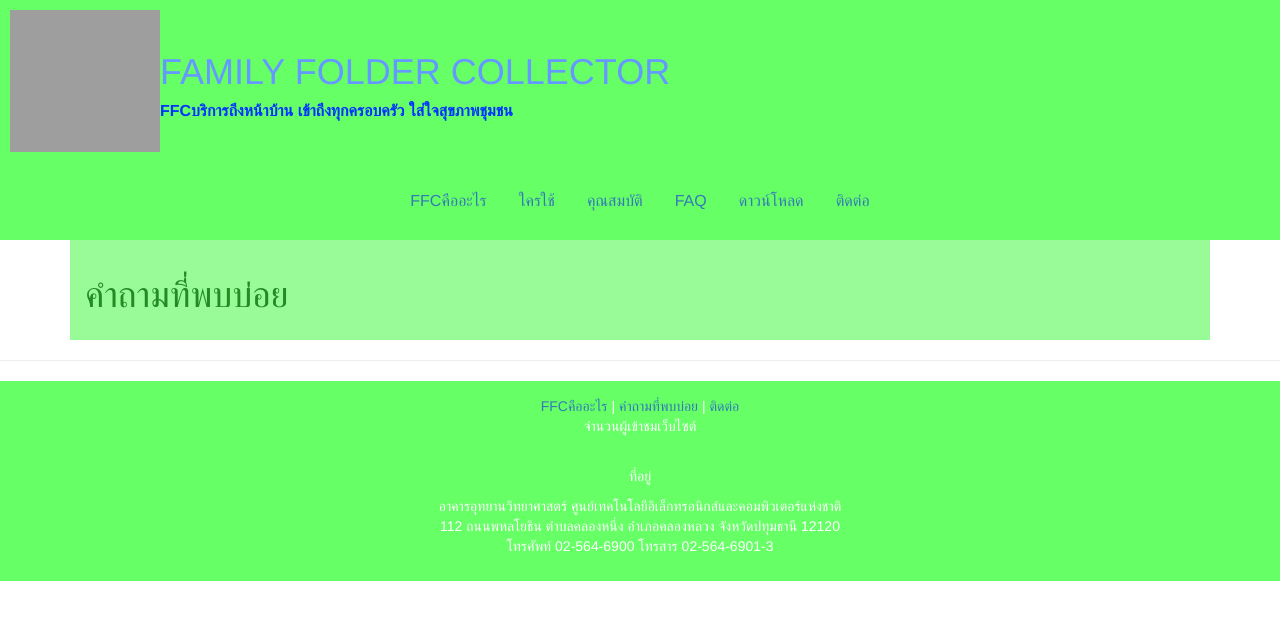
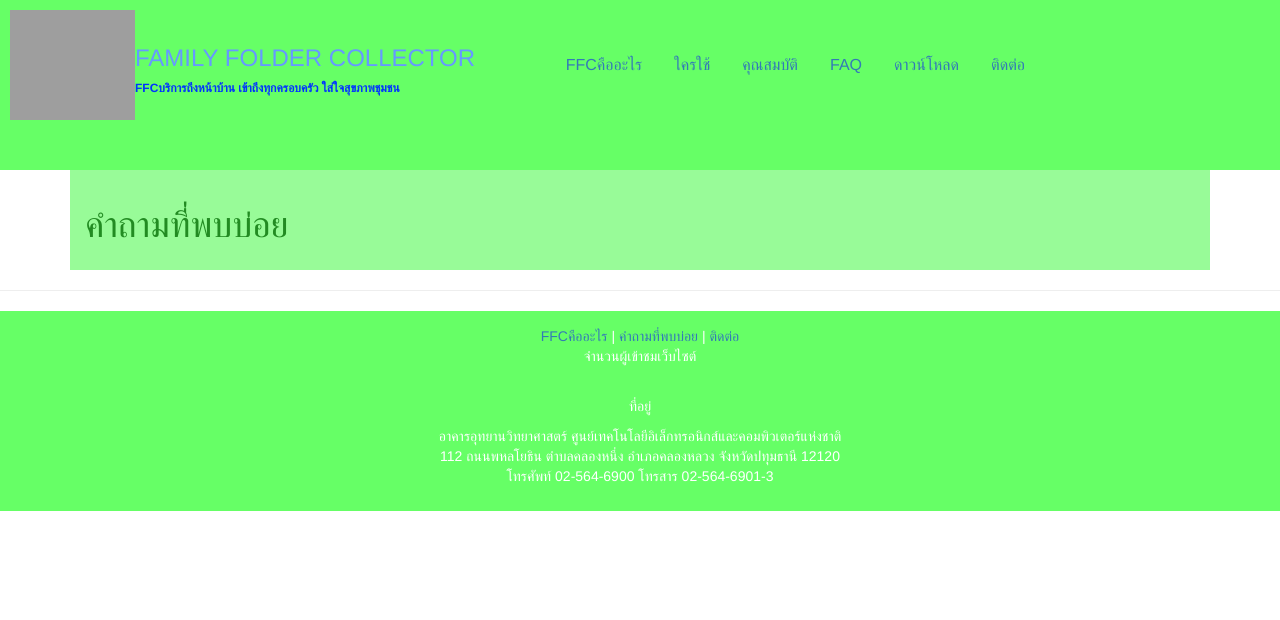
Before and after one commit to suppaluck/suppaluck.github.io, a Jekyll site: the page built from FAQ-ffc.html, in a window 1280 px wide. Shown: the top 620 px of the page. Built offline with Jekyll 4.4.1, drawn with Linux system fonts in a browser that asks for light colours; grey boxes are pictures that could not be loaded.

Commit message:
แก้ไขและเพิ่มข้อมูลหน้าต่างๆ

```diff
--- a/_layouts/default-ffc.html
+++ b/_layouts/default-ffc.html
@@ -33,7 +33,6 @@
                         <td>&nbsp; &nbsp; &nbsp; &nbsp; &nbsp; &nbsp; &nbsp; &nbsp; &nbsp; </td>
                         <center>
                             <td>
-
                                 <nav>
                                     <ul class="nav navbar-nav navbar-right">
                                         <li><a href="https://suppaluck.github.io/about-ffc">FFCคืออะไร</a></li>
--- a/_layouts/ffc-layouts.html
+++ b/_layouts/ffc-layouts.html
@@ -23,25 +23,14 @@
             <tr>
                 <td>
                     <a href="https://suppaluck.github.io/index">
-                        <img src="https://lh3.ggpht.com/OsDaHoxLg9MXmGskclOV6V3592KiFQICLv1Cac2RwIVgrv7q9D43ajfG82HNfY_8Gyw=w300-rw" alt="ffc.com" width="150" height="142"></td>
+                        <img src="https://lh3.ggpht.com/OsDaHoxLg9MXmGskclOV6V3592KiFQICLv1Cac2RwIVgrv7q9D43ajfG82HNfY_8Gyw=w300-rw" alt="ffc.com" width="125" height="110"></td>
                 </a>
                 </td>
                 <td>
-                    <h1 style="color:#6699FF;">FAMILY FOLDER COLLECTOR</h1>
-                    <p style="color:#0033FF;"><b>FFCบริการถึงหน้าบ้าน เข้าถึงทุกครอบครัว ใส่ใจสุขภาพชุมชน</b></p>
+                    <h3 style="color:#6699FF;">FAMILY FOLDER COLLECTOR</h3>
+                    <h6 style="color:#0033FF;"><b>FFCบริการถึงหน้าบ้าน เข้าถึงทุกครอบครัว ใส่ใจสุขภาพชุมชน</b></h6>
                 </td>
-            </tr>
-        </table>
-    </div>
-
-</head>
-
-<body>
-    <header>
-        <div style="background-color:#66FF66;color:white;padding:20px;">
-            <center>
-                <table>
-                    <tr>
+                <td> &nbsp; &nbsp; &nbsp; &nbsp; &nbsp; &nbsp; &nbsp; &nbsp; &nbsp; </td>
                 <td>
 
                     <nav>
@@ -58,6 +47,15 @@
                 </td>
             </tr>
         </table>
+    </div>
+
+</head>
+
+<body>
+    <header>
+        <div style="background-color:#66FF66;color:white;padding:20px;">
+            <center>
+
             </center>
 
 
--- a/_layouts/icon-ffc-layouts.html
+++ b/_layouts/icon-ffc-layouts.html
@@ -32,7 +32,7 @@
                             <h3 style="color:#6699FF;">FAMILY FOLDER COLLECTOR</h3>
                             <h6 style="color:#0033FF;"><b>FFCบริการถึงหน้าบ้าน เข้าถึงทุกครอบครัว ใส่ใจสุขภาพชุมชน</b></h6>
                         </td>
-                        <td> &nbsp; &nbsp;  &nbsp; &nbsp; &nbsp; &nbsp; &nbsp; &nbsp; &nbsp;              </td>
+                        <td> &nbsp; &nbsp; &nbsp; &nbsp; &nbsp; &nbsp; &nbsp; &nbsp; &nbsp; </td>
                         <td>
                           <nav>
                               <ul class="nav navbar-nav navbar-right">
@@ -54,7 +54,7 @@
 
 <body>
     <header>
-
+</div>
     </header>
     <main>
 
--- a/index.html
+++ b/index.html
@@ -38,12 +38,12 @@ layout: default-ffc
         <div class="col-md-3">
             <center>
                 <br>
-                <a href="#"><img src="/img/แสดงพิกัดผู้ใช้.png" alt="FFC.com" width="100" height="130"> &nbsp;</a>
-                <a href="#"><img src="/img/ข่าว.png" alt="FFC.com" width="100" height="130"></a>
+                <a href="https://suppaluck.github.io/location-ffc.html"><img src="/img/แสดงพิกัดผู้ใช้.png" alt="FFC.com" width="100" height="130"> &nbsp;</a>
+                <a href="https://suppaluck.github.io/message-ffc.html"><img src="/img/ข่าว.png" alt="FFC.com" width="100" height="130"></a>
                 <br>
                 <br>
                 <a href="https://suppaluck.github.io/gallery-ffc.html"><img src="/img/รูปกิจกรรม.png" alt="FFC.com" width="100" height="130"> &nbsp;</a>
-                <a href="#"> <img src="/img/เทคนิคทางบ้าน.png" alt="FFC.com" width="100" height="130"></a>
+                <a href="https://suppaluck.github.io/technique-ffc.html"><img src="/img/เทคนิคทางบ้าน.png" alt="FFC.com" width="100" height="130"></a>
             </center>
         </div>
 
```
Also changed, not shown: location-ffc.html (+7 -1 lines). Lines whose indentation alone changed are shown as unchanged.
